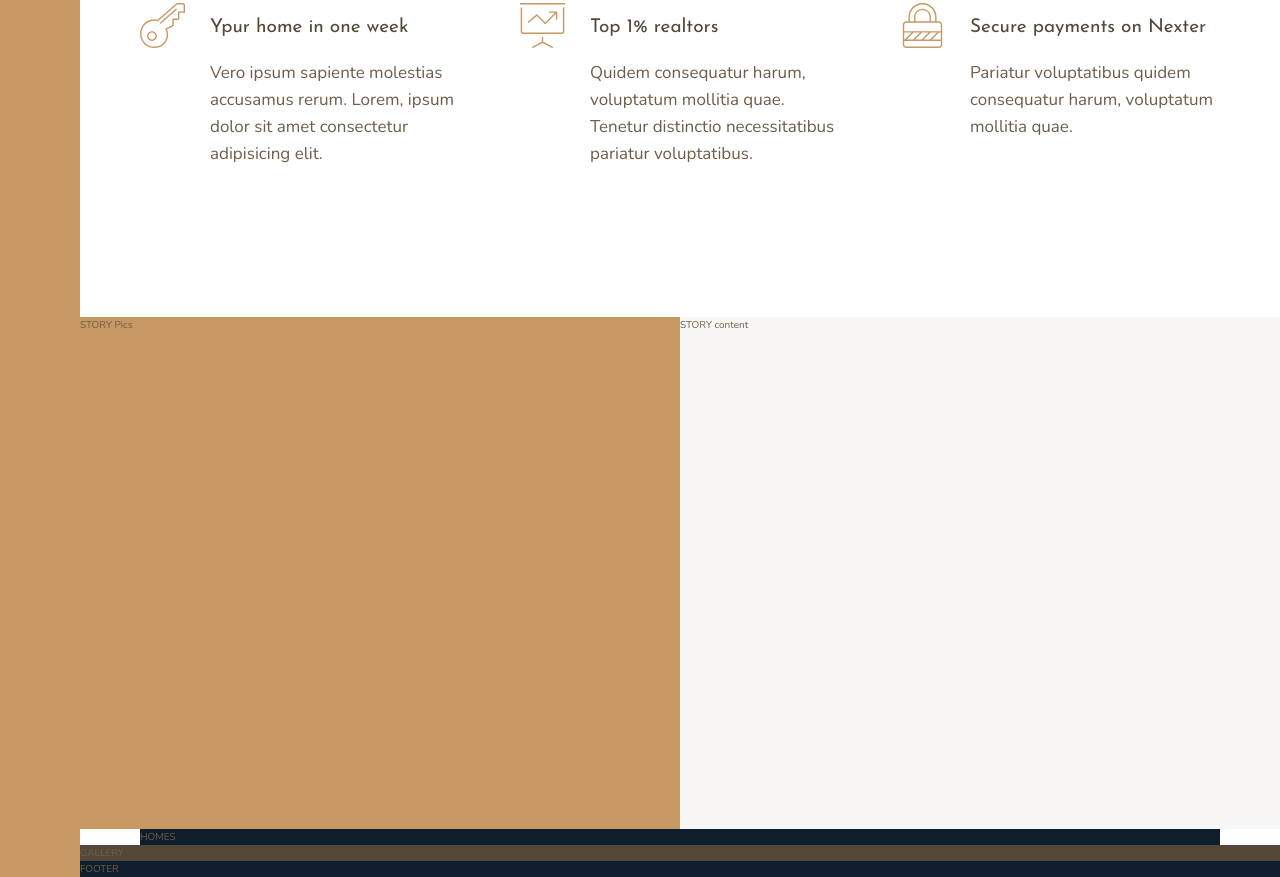
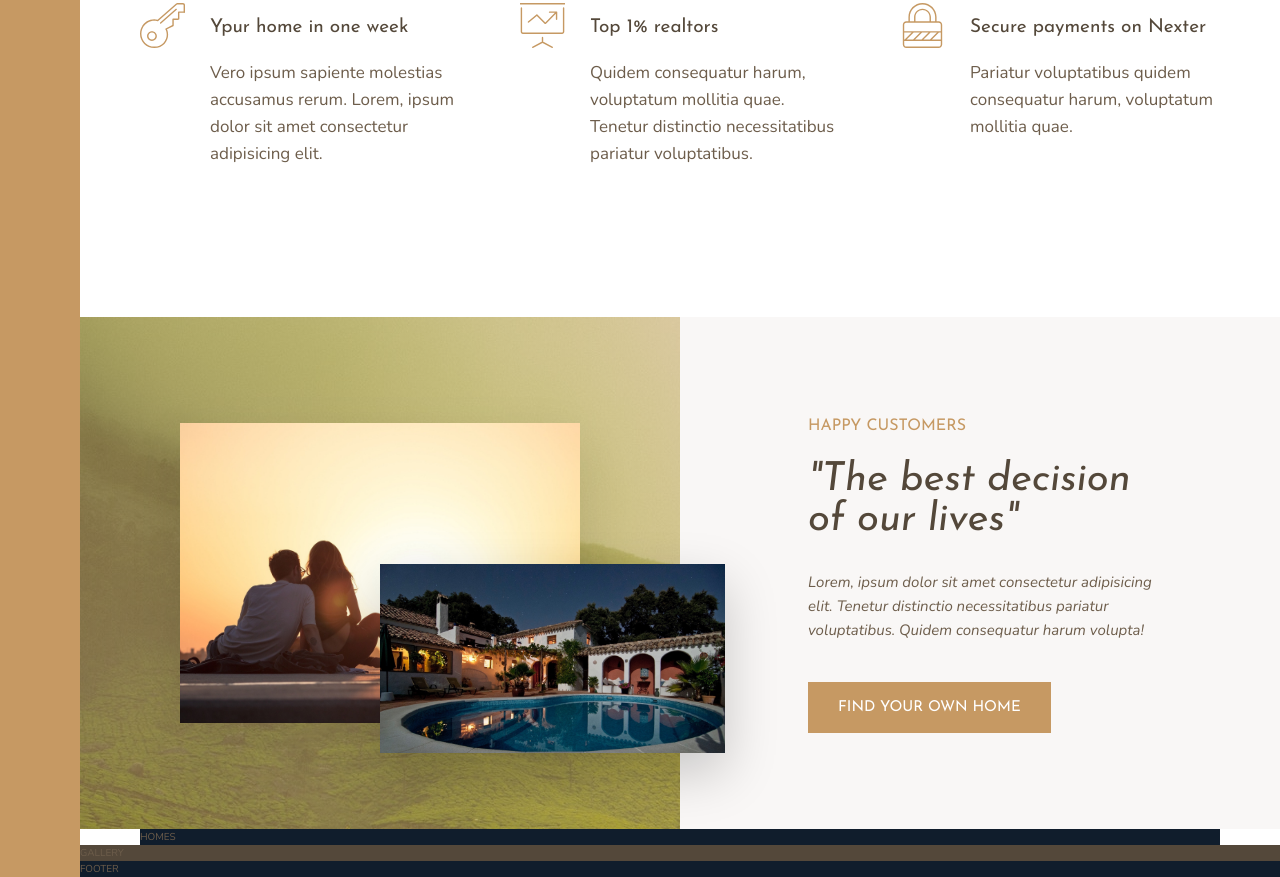
Before and after one commit to FarizaFSD/Nexter-Grid-Project, a website: page index.html in a window 1280 px wide. Shown: the part 991-1868 px from the top of the page. Drawn offline with nearby package versions, Linux system fonts and the light colour scheme.

Commit message:
built story secion

```diff
--- a/index.html
+++ b/index.html
@@ -80,8 +80,22 @@
         </p>
       </div>
     </section>
-    <div class="story__pictures">STORY Pics</div>
-    <div class="story__content">STORY content</div>
+    <div class="story__pictures">
+      <img src="img/story-1.jpeg" alt="photo" class="story__img--1" />
+      <img src="img/story-2.jpeg" alt="photo" class="story__img--2" />
+    </div>
+    <div class="story__content">
+      <h3 class="heading-3 mb-sm">Happy Customers</h3>
+      <h2 class="heading-2 heading-2--dark mb-md">
+        "The best decision of our lives"
+      </h2>
+      <p class="story__text">
+        Lorem, ipsum dolor sit amet consectetur adipisicing elit. Tenetur
+        distinctio necessitatibus pariatur voluptatibus. Quidem consequatur
+        harum volupta!
+      </p>
+      <button class="btn">Find your own home</button>
+    </div>
     <section class="homes">HOMES</section>
     <section class="gallery">GALLERY</section>
     <footer class="footer">FOOTER</footer>
--- a/sass/_story.scss
+++ b/sass/_story.scss
@@ -2,10 +2,43 @@
   &__pictures {
     background-color: $color-primary;
     grid-column: full-start / col-end 4;
+
+    display: grid;
+    grid-template-rows: repeat(6, 1fr);
+    grid-template-columns: repeat(6, 1fr);
+    align-items: center;
+    background-image: linear-gradient(
+        rgba($color-primary, 0.5),
+        rgba($color-primary, 0.5)
+      ),
+      url(../img/back.jpg);
+  }
+  &__img--1 {
+    width: 100%;
+    grid-row: 2/6;
+    grid-column: 2/6;
+    box-shadow: 0 2rem 5rem rgba($color: #000000, $alpha: 0.1);
+  }
+  &__img--2 {
+    width: 115%;
+    grid-row: 4/6;
+    grid-column: 4/7;
+    z-index: 10;
+    box-shadow: 0 2rem 5rem rgba($color: #000000, $alpha: 0.2);
   }
 
   &__content {
     background-color: $color-grey-light-1;
     grid-column: col-start 5 / full-end;
+    padding: 6rem 10vw;
+    display: grid;
+    align-content: center;
+    justify-items: start;
+  }
+
+  &__text {
+    font-size: 1.5rem;
+    font-style: italic;
+    margin-bottom: 4rem;
   }
 }
--- a/sass/_typography.scss
+++ b/sass/_typography.scss
@@ -1,8 +1,26 @@
 .heading-1 {
+  font-family: $font-display;
+  font-weight: 400;
 }
 .heading-2 {
+  font-family: $font-display;
+  font-weight: 400;
+  font-size: 4rem;
+  font-style: italic;
+  line-height: 1;
+  &--light {
+    color: $color-grey-light-1;
+  }
+  &--dark {
+    color: $color-grey-dark-1;
+  }
 }
 .heading-3 {
+  font-family: $font-display;
+  font-weight: 400;
+  font-size: 1.6rem;
+  color: $color-primary;
+  text-transform: uppercase;
 }
 .heading-4 {
   font-family: $font-display;
@@ -15,3 +33,33 @@
     color: $color-grey-dark-1;
   }
 }
+
+.btn {
+  background-color: $color-primary;
+  color: #fff;
+  border: none;
+  border-radius: 0;
+  font-family: $font-display;
+  font-size: 1.5rem;
+  text-transform: uppercase;
+  padding: 1.8rem 3rem;
+  cursor: pointer;
+  transition: all 0.2s;
+
+  &:hover {
+    background-color: $color-primary-dark;
+  }
+}
+
+.mb-sm {
+  margin-bottom: 2rem;
+}
+.mb-md {
+  margin-bottom: 3rem;
+}
+.mb-lg {
+  margin-bottom: 4rem;
+}
+.mb-hg {
+  margin-bottom: 8rem;
+}
```
Also changed, not shown: css/style.css.
